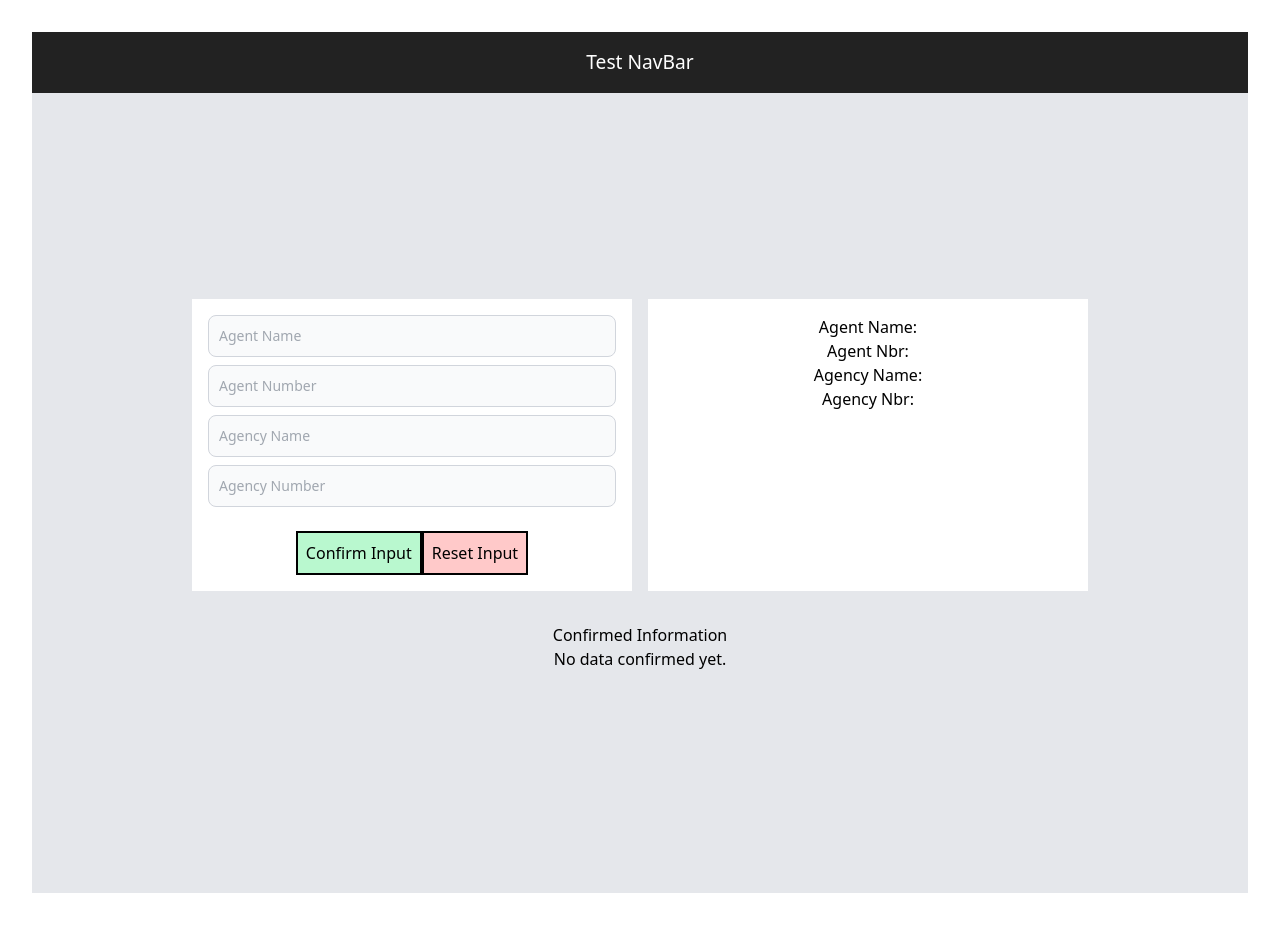
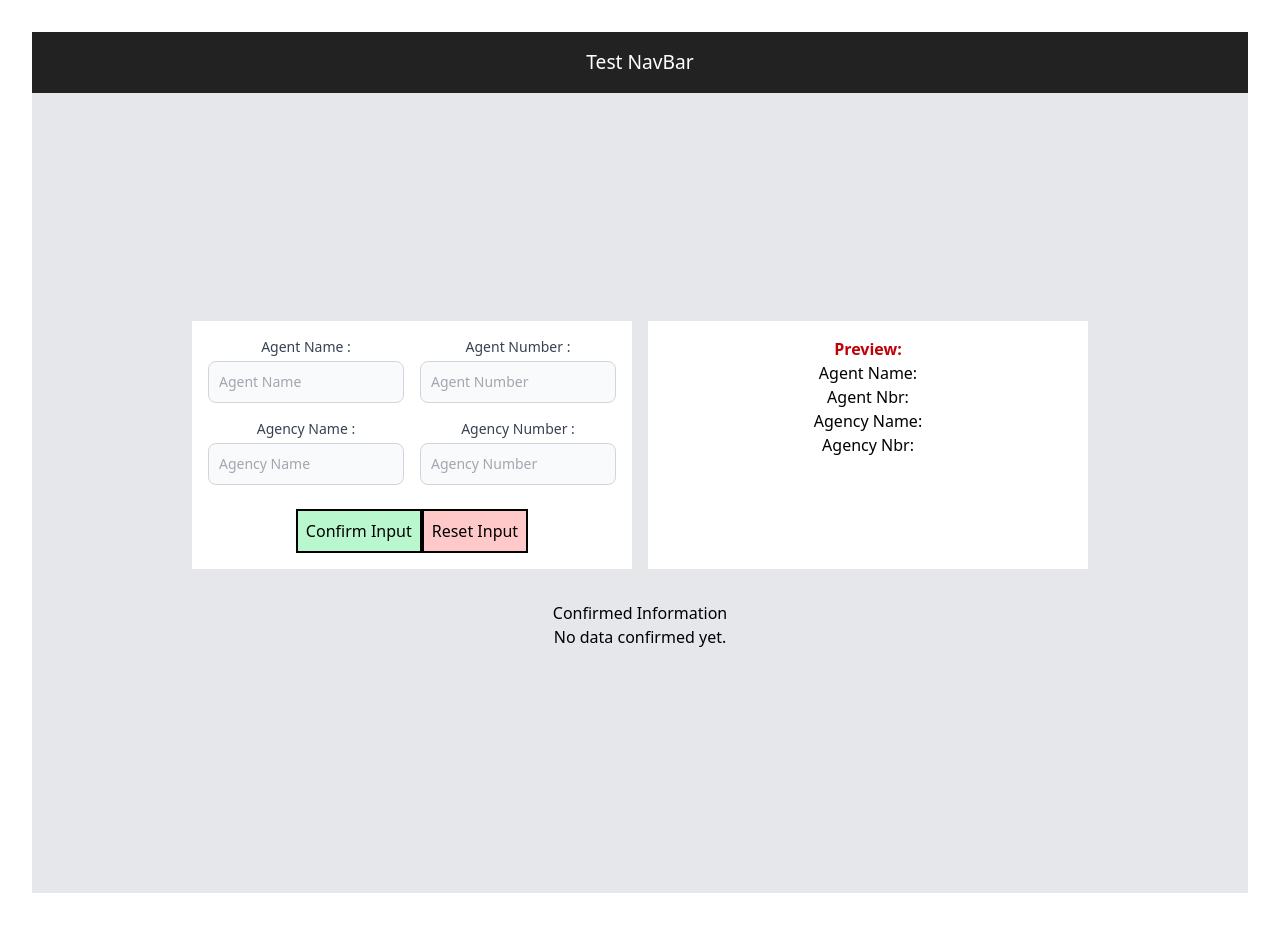
Before and after one commit to igorgleandro/em-bootcamp, a React (Vite) app in the folder sl2Gen-react/sl2Gen-react/: page / in a window 1280 px wide. Built offline with nearby package versions, Linux system fonts and the light colour scheme.

Commit message:
change data structure SL2form App

```diff
--- a/sl2Gen-react/sl2Gen-react/src/App.jsx
+++ b/sl2Gen-react/sl2Gen-react/src/App.jsx
@@ -3,6 +3,10 @@ import './App.css'
 import NavBar from './components/NavBar'
 import { Button } from './components/Button'
 import { InputForm } from './components/InputForm'
+
+
+
+
 
 const App = () => {
   const [form1, setForm1] = useState({
@@ -34,47 +38,70 @@ const App = () => {
     </div>
   )
 
+
+  //List Form1 data
+
+const form1InputList = {
+  agentNameInput: {
+            onChange:updateForm1,
+            name:'agentName',
+            type:'text',
+            value:form1.agentName,
+            placeholder:'Agent Name',
+  },
+
+  agentNbrInput : {
+            onChange: updateForm1,
+            name: 'agentNbr',
+            type: 'number',
+            value : form1.agentNbr,
+            placeholder: "Agent Number"
+
+         },
+
+          agencyNameInput:{
+
+            onChange:updateForm1,
+            name: "agencyName",
+            type: "text",
+            value: form1.agencyName,
+            placeholder: "Agency Name",
+          },
+
+          agencyNbrInput: {
+            onChange:updateForm1,
+            name:"agencyNbr",
+            type:"number",
+            value:form1.agencyNbr,
+            placeholder:"Agency Number",
+          }
+
+}
+
   return (
     <>
       <NavBar />
 
       <div className="min-h-screen grid place-items-center bg-gray-200">
         <div className="grid grid-cols-2 gap-4 w-full max-w-4xl">
-      <div className="bg-white p-4">
-        <div className="flex flex-col gap-2">
+          <div className="bg-white p-4">
+            <div className="grid grid-cols-2 gap-4">
 
-          <InputForm
-            onChange={updateForm1}
-            name={'agentName'}
-            type={'text'}
-            value= {form1.agentName}
-            placeholder={'Agent Name'}
+
+
+          {Object.values(form1InputList).map(
+          ({ onChange, name, type, value, placeholder }, idx) => (
+            <InputForm
+              key={idx}
+              onChange={onChange}
+              name={name}
+              type={type}
+              value={value}
+              placeholder={placeholder}
             />
+          )
+        )}
 
-          <InputForm
-            onChange={updateForm1}
-            name={'agentNbr'}
-            type='number'
-            value={form1.agentNbr}
-            placeholder="Agent Number"
-
-          />
-
-          <InputForm
-            onChange={updateForm1}
-            name="agencyName"
-            type="text"
-            value={form1.agencyName}
-            placeholder="Agency Name"
-           />
-
-          <InputForm
-            onChange={updateForm1}
-            name="agencyNbr"
-            type="number"
-            value={form1.agencyNbr}
-            placeholder="Agency Number"
-          />
 
         </div>
         <br></br>
@@ -93,6 +120,8 @@ const App = () => {
       </div>
 
         <div className="bg-white p-4">
+          <h1 className='text-red-700 font-bold' >Preview:</h1>
+          <p></p>
           <p>Agent Name: {form1.agentName}</p>
           <p>Agent Nbr: {String(form1.agentNbr)}</p>
           <p>Agency Name: {form1.agencyName}</p>
--- a/sl2Gen-react/sl2Gen-react/src/components/Button.jsx
+++ b/sl2Gen-react/sl2Gen-react/src/components/Button.jsx
@@ -16,5 +16,3 @@ export const Button = ({text, color, func}) => {
 
   return <button onClick={() => func()} className={`border-2 p-2 ${col}`}>{text}</button>;
 }
-
-const hello = (name) => {console.log("Hello" + name + "!")}
--- a/sl2Gen-react/sl2Gen-react/src/components/InputForm.jsx
+++ b/sl2Gen-react/sl2Gen-react/src/components/InputForm.jsx
@@ -1,8 +1,11 @@
-export const InputForm = ({onChange, name, type, value, placeholder}) => {
-
-    return(
-
+export const InputForm = ({ onChange, name, type, value, placeholder }) => {
+  return (
+    <div className="flex flex-col gap-1">
+      <label htmlFor={name} className="text-sm font-medium text-gray-700">
+        {placeholder} :
+      </label>
       <input
+        id={name}
         onChange={onChange}
         name={name}
         type={type}
@@ -13,6 +16,6 @@ export const InputForm = ({onChange, name, type, value, placeholder}) => {
                    dark:bg-gray-700 dark:border-gray-600 dark:placeholder-gray-400
                    dark:text-white dark:focus:ring-blue-500 dark:focus:border-blue-500"
       />
-    )
-
-}
+    </div>
+  );
+};
```
Also changed, not shown: sl2Gen-react/sl2Gen-react/src/components/Fom1Fields.jsx (deleted). Lines whose indentation alone changed are shown as unchanged.
